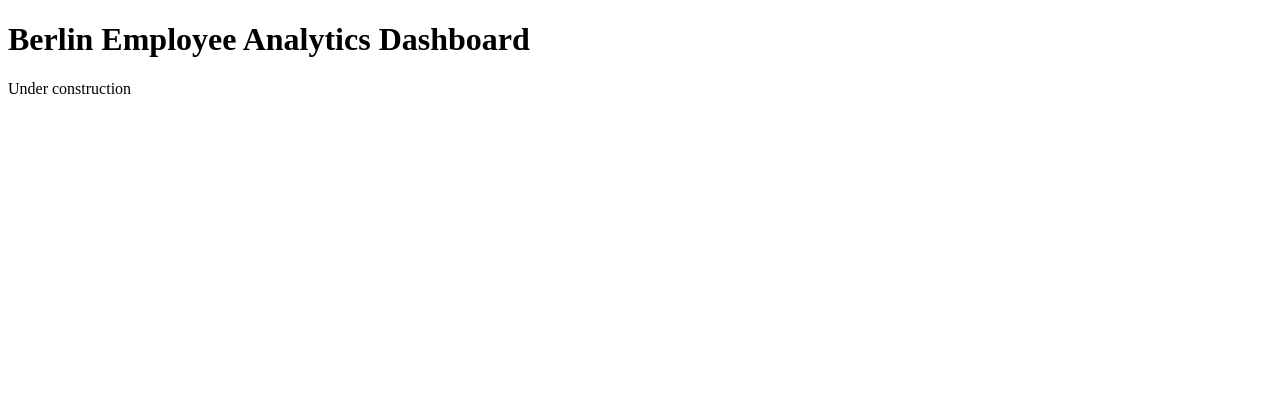
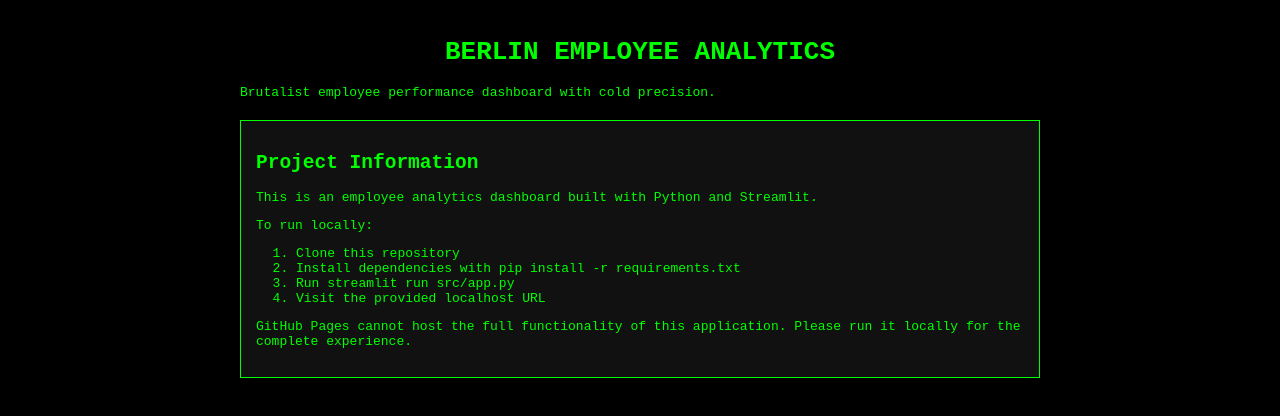
Before and after one commit to shecodz/berlin-employee-analytics, a plain HTML site: page index.html in a window 1280 px wide. Drawn offline with Linux system fonts and the light colour scheme.

Commit message:
Add index.html for GitHub Pages

```diff
--- a/index.html
+++ b/index.html
@@ -1 +1,31 @@
-<!DOCTYPE html><html><head><title>Berlin Employee Analytics</title></head><body><h1>Berlin Employee Analytics Dashboard</h1><p>Under construction</p></body></html>
+<!DOCTYPE html>
+<html>
+<head>
+    <title>Berlin Employee Analytics</title>
+    <style>
+        body { font-family: monospace; background: #000; color: #0f0; margin: 0; padding: 20px; }
+        .container { max-width: 800px; margin: 0 auto; }
+        h1 { text-align: center; }
+        .project-info { margin-top: 20px; padding: 15px; background: #111; border: 1px solid #0f0; }
+    </style>
+</head>
+<body>
+    <div class="container">
+        <h1>BERLIN EMPLOYEE ANALYTICS</h1>
+        <p>Brutalist employee performance dashboard with cold precision.</p>
+
+        <div class="project-info">
+            <h2>Project Information</h2>
+            <p>This is an employee analytics dashboard built with Python and Streamlit.</p>
+            <p>To run locally:</p>
+            <ol>
+                <li>Clone this repository</li>
+                <li>Install dependencies with <code>pip install -r requirements.txt</code></li>
+                <li>Run <code>streamlit run src/app.py</code></li>
+                <li>Visit the provided localhost URL</li>
+            </ol>
+            <p>GitHub Pages cannot host the full functionality of this application. Please run it locally for the complete experience.</p>
+        </div>
+    </div>
+</body>
+</html>
```
